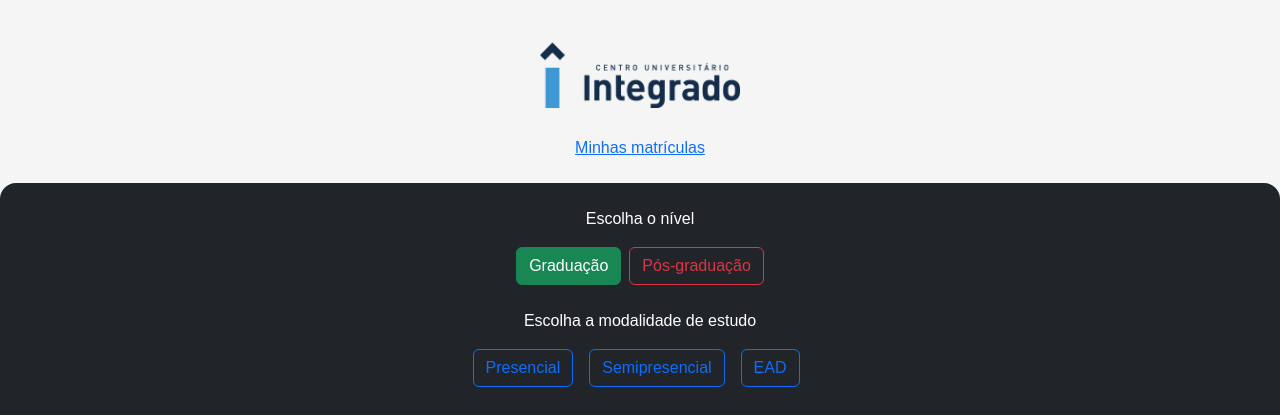
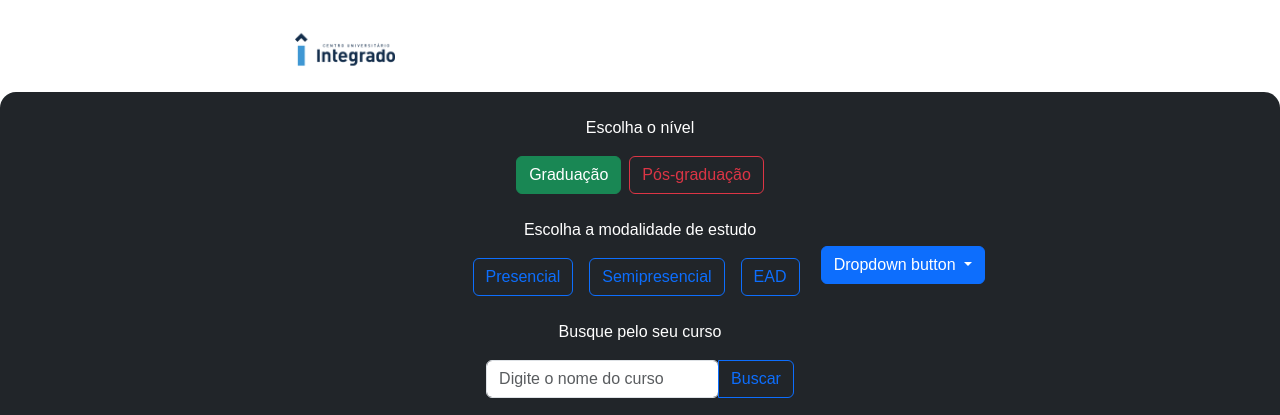
Before and after one commit to o-laureano/sistema-matricula-seletiva, a PHP site: page /paginas/catalogo.php in a window 1280 px wide. Shown: the top 415 px of the page. Run offline with PHP 8.4, Linux system fonts and the light colour scheme; some libraries are stand-ins or nearby versions; some web fonts are replaced.

Commit message:
Arrumando arquivos

```diff
--- a/paginas/catalogo.php
+++ b/paginas/catalogo.php
@@ -19,11 +19,12 @@
     <link href="https://fonts.googleapis.com/css2?family=Inria+Sans:wght@300;400;700&display=swap" rel="stylesheet">
 </head>
 <body class="d-flex flex-column gap-3 pt-4">
-    <div class="container d-flex flex-column align-items-center justify-content-center gap-0">
-        <img src="../imagens/logo/logo-integrado.png" alt="logo-integrado" style="width: 200px">
+    <div class="container d-flex align-items-center justify-content-around align-items-center">
+        <img src="../imagens/logo/logo-integrado.png" alt="logo-integrado" style="width: 100px">
         <?php
-        include "../components/botoes/botao-minhas-matriculas.php";
+        include "../components/navbar.php";
         ?>
+
     </div>
     <div class="container-fluid d-flex flex-column align-items-center bg-dark rounded-top-4 pt-4 gap-4" style="height: 100vh; overflow-y: auto;">
         <div class="d-flex flex-column align-items-center justify-content-center">
@@ -62,5 +63,7 @@
             ?>
         </div>
     </div>
+    <link href="https://cdn.jsdelivr.net/npm/bootstrap@5.3.2/dist/css/bootstrap.min.css" rel="stylesheet" integrity="sha384-T3c6CoIi6uLrA9TneNEoa7RxnatzjcDSCmG1MXxSR1GAsXEV/Dwwykc2MPK8M2HN" crossorigin="anonymous">
+    <script src="https://cdn.jsdelivr.net/npm/bootstrap@5.3.2/dist/js/bootstrap.bundle.min.js" integrity="sha384-C6RzsynM9kWDrMNeT87bh95OGNyZPhcTNXj1NW7RuBCsyN/o0jlpcV8Qyq46cDfL" crossorigin="anonymous"></script>
 </body>
 </html>
--- a/paginas/curso-tech.php
+++ b/paginas/curso-tech.php
@@ -16,6 +16,7 @@
     <link rel="preconnect" href="https://fonts.googleapis.com">
     <link rel="preconnect" href="https://fonts.gstatic.com" crossorigin>
     <link href="https://fonts.googleapis.com/css2?family=Inria+Sans:wght@300;400;700&display=swap" rel="stylesheet">
+
 </head>
 <body class="d-flex flex-column align-items-center justify-content-center bg-dark">
 
@@ -39,10 +40,10 @@
         <div class="d-flex flex-column justify-content-center">
             <?php
             include "../components/botoes/botao-fazer-matricula.php";
-            include "../components/botoes/botao-minhas-matriculas.php";
             ?>
         </div>
     <?php endforeach; ?>
 </div>
+<script src="https://cdn.jsdelivr.net/npm/bootstrap@5.3.2/dist/js/bootstrap.bundle.min.js" integrity="sha384-C6RzsynM9kWDrMNeT87bh95OGNyZPhcTNXj1NW7RuBCsyN/o0jlpcV8Qyq46cDfL" crossorigin="anonymous"></script>
 </body>
 </html>
--- a/paginas/formulario-1.php
+++ b/paginas/formulario-1.php
@@ -51,7 +51,8 @@
     </script>
 </head>
 <body class="d-flex flex-column justify-content-center align-items-center bg-dark text-white">
-    <form class="d-flex flex-column align-items-center px-3" method="POST" onsubmit="return validarFormulario();">
+    <?php include "../components/navbar.php"; ?>
+    <form class="d-flex flex-column align-items-center px-3 mt-3" method="POST" onsubmit="return validarFormulario();">
         <div class="d-flex flex-column align-items-center mb-3">
             <h3 style="font-weight: bold">Ótimo! Vamos começar então</h3>
             <p style="text-align: center; font-weight: lighter; line-height: normal " >Que bom que encontrou um curso legal para você. Antes de te matricular nele, preciso de algumas informações...</p>
@@ -71,5 +72,6 @@
         include "../components/botoes/botao-enviar-forms.php";
         ?>
     </form>
+    <script src="https://cdn.jsdelivr.net/npm/bootstrap@5.3.2/dist/js/bootstrap.bundle.min.js" integrity="sha384-C6RzsynM9kWDrMNeT87bh95OGNyZPhcTNXj1NW7RuBCsyN/o0jlpcV8Qyq46cDfL" crossorigin="anonymous"></script>
 </body>
 </html>
--- a/paginas/formulario-2.php
+++ b/paginas/formulario-2.php
@@ -47,7 +47,8 @@
     </script>
 </head>
 <body class="d-flex flex-column justify-content-center align-items-center bg-dark text-white">
-    <form class="d-flex flex-column align-items-center px-3" method="POST" onsubmit="return validarFormulario2();">
+    <?php include "../components/navbar.php"; ?>
+    <form class="d-flex flex-column align-items-center px-3 mt-3" method="POST" onsubmit="return validarFormulario2();">
         <div class="d-flex flex-column align-items-center mb-3">
             <h3 style="font-weight: bold">Maravilha! Só mais algumas...</h3>
             <p style="text-align: center; font-weight: lighter; line-height: normal ">Nos passe mais essas informações para podermos dar prosseguimento em sua matrícula</p>
@@ -68,6 +69,8 @@
         include "../components/botoes/botao-enviar-forms.php";
         ?>
     </form>
+    <link href="https://cdn.jsdelivr.net/npm/bootstrap@5.3.2/dist/css/bootstrap.min.css" rel="stylesheet" integrity="sha384-T3c6CoIi6uLrA9TneNEoa7RxnatzjcDSCmG1MXxSR1GAsXEV/Dwwykc2MPK8M2HN" crossorigin="anonymous">
+    <script src="https://cdn.jsdelivr.net/npm/bootstrap@5.3.2/dist/js/bootstrap.bundle.min.js" integrity="sha384-C6RzsynM9kWDrMNeT87bh95OGNyZPhcTNXj1NW7RuBCsyN/o0jlpcV8Qyq46cDfL" crossorigin="anonymous"></script>
 
 </body>
 </html>
--- a/paginas/formulario-3.php
+++ b/paginas/formulario-3.php
@@ -43,7 +43,8 @@
     <link href="https://fonts.googleapis.com/css2?family=Inria+Sans:wght@300;400;700&display=swap" rel="stylesheet">
 </head>
 <body class="d-flex flex-column justify-content-center align-items-center bg-dark text-white">
-    <form class="d-flex flex-column align-items-center px-3" enctype="multipart/form-data">
+    <?php include "../components/navbar.php"; ?>
+    <form class="d-flex flex-column align-items-center px-3 mt-3" enctype="multipart/form-data">
         <div class="d-flex flex-column align-items-center">
             <h3 style="font-weight: bold">Só mais um passo!</h3>
             <p style="text-align: center; font-weight: lighter; line-height: normal " >Só precisamos da foto, frente e verso, de algum documento de identificação. que pertença à você. Pode ser RG, CPF ou CNH.</p>
@@ -55,5 +56,6 @@
         include "../components/botoes/botao-enviar-forms.php";
         ?>
     </form>
+    <script src="https://cdn.jsdelivr.net/npm/bootstrap@5.3.2/dist/js/bootstrap.bundle.min.js" integrity="sha384-C6RzsynM9kWDrMNeT87bh95OGNyZPhcTNXj1NW7RuBCsyN/o0jlpcV8Qyq46cDfL" crossorigin="anonymous"></script>
 </body>
 </html>
--- a/paginas/index.php
+++ b/paginas/index.php
@@ -13,6 +13,9 @@
     <link href="https://fonts.googleapis.com/css2?family=Inria+Sans:wght@300;400;700&display=swap" rel="stylesheet">
 </head>
 <body class="d-flex flex-column align-items-center justify-content-center">
+<?php
+include "../components/navbar.php";
+?>
 
 <p>Processo seletivo - TI Integrado</p>
 <div class="container d-flex flex-column align-items-center justify-content-center gap-4">
@@ -20,7 +23,6 @@
     <div class="container d-flex flex-column align-items-center justify-content-center">
         <?php
         include "../components/botoes/botao-ver-cursos.php";
-        include "../components/botoes/botao-minhas-matriculas.php";
         ?>
     </div>
 </div>
```
Also changed, not shown: paginas/matriculas.php (+6 -1 lines), sqlDataSources.xml (added, +11 -0 lines), README.md, 1 other file.
